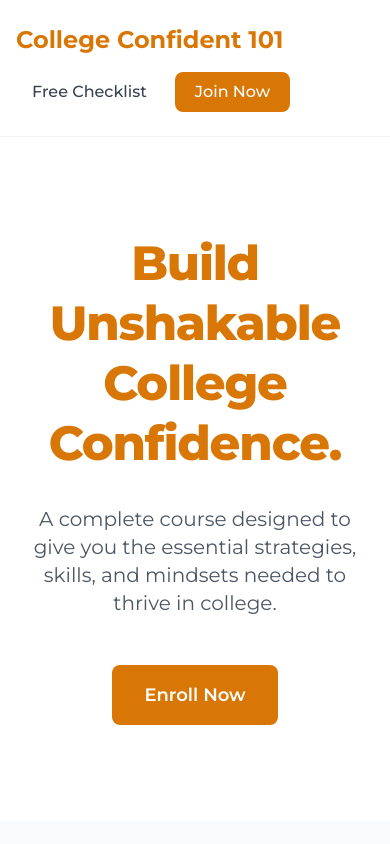
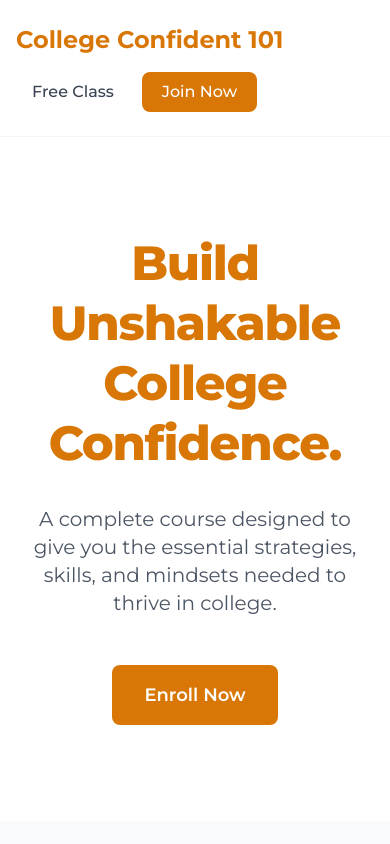
Before and after one commit to rythecoach/theroux-website1, a plain HTML site: page index.html in a window 390 px wide. Shown: the top 844 px of the page. Drawn offline with nearby package versions, Linux system fonts and the light colour scheme.

Commit message:
Update index.html

```diff
--- a/index.html
+++ b/index.html
@@ -20,7 +20,7 @@
             <div class="max-w-6xl mx-auto px-4 flex flex-col md:flex-row md:items-center md:justify-between">
                 <a href="/" class="text-2xl font-bold text-amber-600 mb-4 md:mb-0">College Confident 101</a>
                 <div class="flex gap-3 md:gap-6">
-                    <a href="/checklist.html" class="text-gray-700 font-medium px-4 py-2 rounded-lg hover:bg-gray-100 hover:text-amber-600 transition-colors">Free Checklist</a>
+                    <a href="/checklist.html" class="text-gray-700 font-medium px-4 py-2 rounded-lg hover:bg-gray-100 hover:text-amber-600 transition-colors">Free Class</a>
                     <a href="/early-access.html" class="bg-amber-600 text-white px-5 py-2 rounded-lg font-medium hover:bg-amber-700 transition-colors">
                         Join Now
                     </a>
@@ -219,9 +219,9 @@
         <section class="py-24 bg-gray-50">
             <div class="max-w-4xl mx-auto px-4 text-center">
                 <h2 class="text-2xl md:text-3xl font-bold mb-4 text-amber-600">Not Ready to Commit?</h2>
-                <p class="text-lg md:text-xl text-gray-600 mb-8">Get our free College Success Checklist</p>
+                <p class="text-lg md:text-xl text-gray-600 mb-8">Join our free class on "The Top 3 Reasons Why Students Struggle in College"</p>
                 <button onclick="window.location.href='/checklist.html'" class="bg-amber-600 text-white px-6 py-3 md:px-8 md:py-4 rounded-lg font-semibold hover:bg-amber-700 transition-colors">
-                    Download Free Checklist
+                    Register for Free Class
                 </button>
             </div>
         </section>
```
